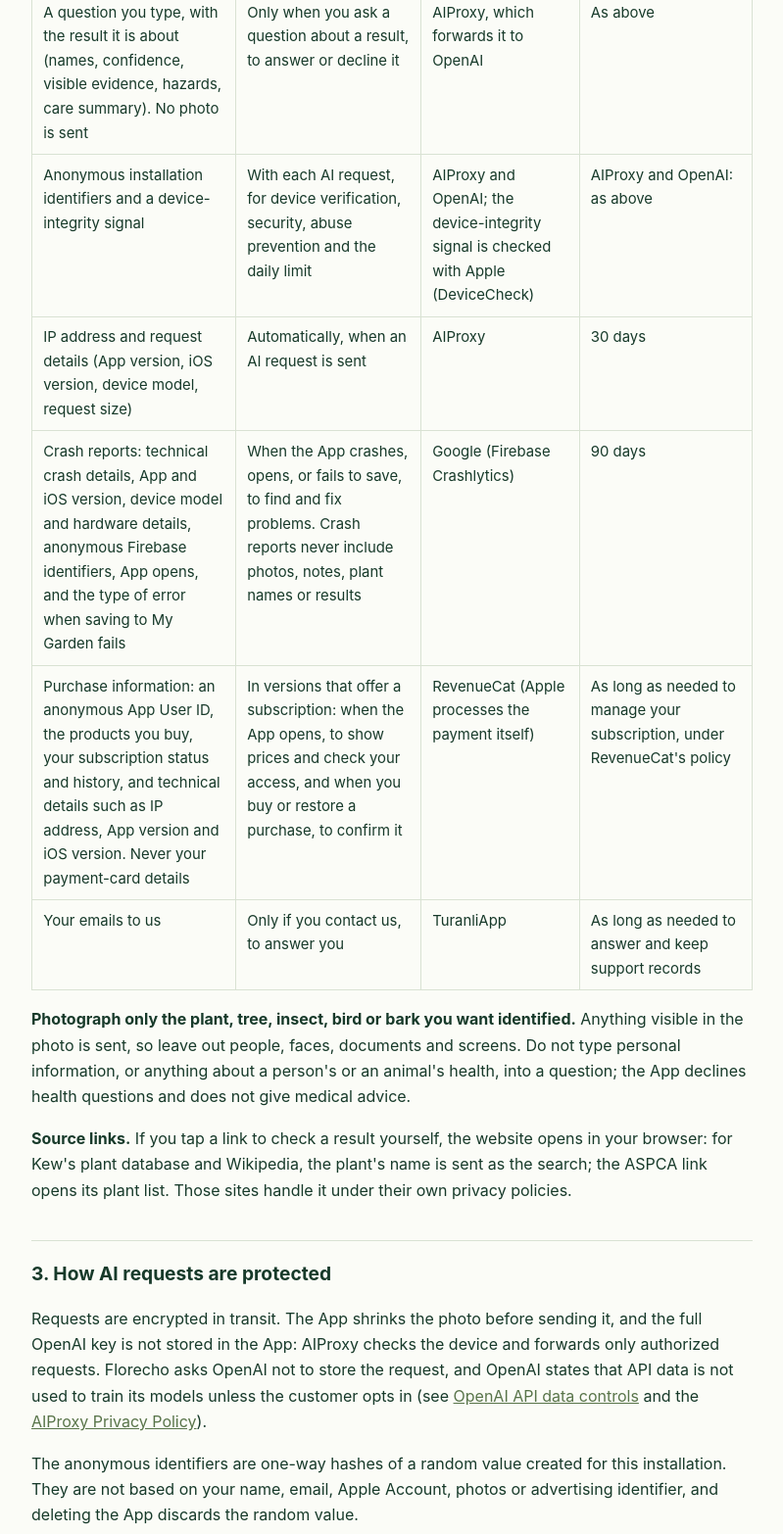
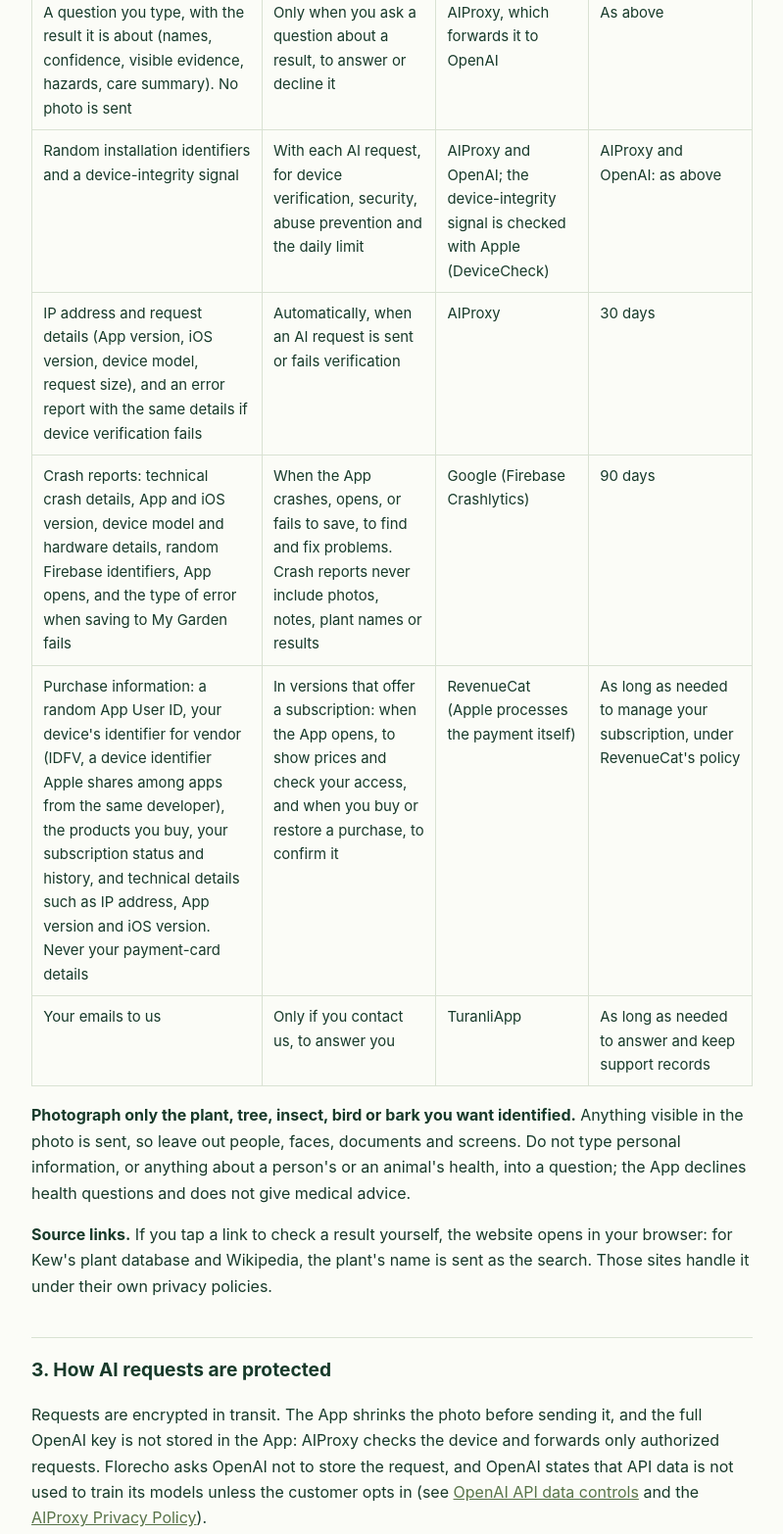
Before and after one commit to ilgiso91/turanli-privacy, a plain HTML site: page florecho.html in a window 1280 px wide. Shown: the part 900-2466 px from the top of the page at 98% size, without its empty margins (240-1039 px from the left). Drawn offline with Linux system fonts and the light colour scheme.

Commit message:
Florecho privacy policy: disclose the IDFV, pseudonymous identifiers

```diff
--- a/florecho.html
+++ b/florecho.html
@@ -29,7 +29,7 @@
 <body>
 
 <h1>Privacy Policy - Florecho</h1>
-<p class="updated">Last Updated: September 25, 2026</p>
+<p class="updated">Last Updated: October 28, 2026</p>
 
 <p>This policy explains what <strong>Florecho: Plant Identifier</strong> (the "App"), an iOS app published by TuranliApp, does with your information. It covers Florecho only; where the <a href="https://ilgiso91.github.io/turanli-privacy/">general TuranliApp Privacy Policy</a> differs, this page applies.</p>
 
@@ -45,20 +45,20 @@
 <tr><th>Information</th><th>When and why</th><th>Who receives it</th><th>Kept for</th></tr>
 <tr><td>The photo (or two photos) you choose, the scan type and the App language</td><td>Only when you start an AI scan, to identify the subject and describe what the photo shows</td><td>AIProxy, which forwards it to OpenAI</td><td>OpenAI: up to 30 days in abuse-monitoring logs. AIProxy: request metadata, and the response only when a request fails, 30 days</td></tr>
 <tr><td>A question you type, with the result it is about (names, confidence, visible evidence, hazards, care summary). No photo is sent</td><td>Only when you ask a question about a result, to answer or decline it</td><td>AIProxy, which forwards it to OpenAI</td><td>As above</td></tr>
-<tr><td>Anonymous installation identifiers and a device-integrity signal</td><td>With each AI request, for device verification, security, abuse prevention and the daily limit</td><td>AIProxy and OpenAI; the device-integrity signal is checked with Apple (DeviceCheck)</td><td>AIProxy and OpenAI: as above</td></tr>
-<tr><td>IP address and request details (App version, iOS version, device model, request size)</td><td>Automatically, when an AI request is sent</td><td>AIProxy</td><td>30 days</td></tr>
-<tr><td>Crash reports: technical crash details, App and iOS version, device model and hardware details, anonymous Firebase identifiers, App opens, and the type of error when saving to My Garden fails</td><td>When the App crashes, opens, or fails to save, to find and fix problems. Crash reports never include photos, notes, plant names or results</td><td>Google (Firebase Crashlytics)</td><td>90 days</td></tr>
-<tr><td>Purchase information: an anonymous App User ID, the products you buy, your subscription status and history, and technical details such as IP address, App version and iOS version. Never your payment-card details</td><td>In versions that offer a subscription: when the App opens, to show prices and check your access, and when you buy or restore a purchase, to confirm it</td><td>RevenueCat (Apple processes the payment itself)</td><td>As long as needed to manage your subscription, under RevenueCat's policy</td></tr>
+<tr><td>Random installation identifiers and a device-integrity signal</td><td>With each AI request, for device verification, security, abuse prevention and the daily limit</td><td>AIProxy and OpenAI; the device-integrity signal is checked with Apple (DeviceCheck)</td><td>AIProxy and OpenAI: as above</td></tr>
+<tr><td>IP address and request details (App version, iOS version, device model, request size), and an error report with the same details if device verification fails</td><td>Automatically, when an AI request is sent or fails verification</td><td>AIProxy</td><td>30 days</td></tr>
+<tr><td>Crash reports: technical crash details, App and iOS version, device model and hardware details, random Firebase identifiers, App opens, and the type of error when saving to My Garden fails</td><td>When the App crashes, opens, or fails to save, to find and fix problems. Crash reports never include photos, notes, plant names or results</td><td>Google (Firebase Crashlytics)</td><td>90 days</td></tr>
+<tr><td>Purchase information: a random App User ID, your device's identifier for vendor (IDFV, a device identifier Apple shares among apps from the same developer), the products you buy, your subscription status and history, and technical details such as IP address, App version and iOS version. Never your payment-card details</td><td>In versions that offer a subscription: when the App opens, to show prices and check your access, and when you buy or restore a purchase, to confirm it</td><td>RevenueCat (Apple processes the payment itself)</td><td>As long as needed to manage your subscription, under RevenueCat's policy</td></tr>
 <tr><td>Your emails to us</td><td>Only if you contact us, to answer you</td><td>TuranliApp</td><td>As long as needed to answer and keep support records</td></tr>
 </table>
 
 <p><strong>Photograph only the plant, tree, insect, bird or bark you want identified.</strong> Anything visible in the photo is sent, so leave out people, faces, documents and screens. Do not type personal information, or anything about a person's or an animal's health, into a question; the App declines health questions and does not give medical advice.</p>
 
-<p><strong>Source links.</strong> If you tap a link to check a result yourself, the website opens in your browser: for Kew's plant database and Wikipedia, the plant's name is sent as the search; the ASPCA link opens its plant list. Those sites handle it under their own privacy policies.</p>
+<p><strong>Source links.</strong> If you tap a link to check a result yourself, the website opens in your browser: for Kew's plant database and Wikipedia, the plant's name is sent as the search. Those sites handle it under their own privacy policies.</p>
 
 <h2>3. How AI requests are protected</h2>
 <p>Requests are encrypted in transit. The App shrinks the photo before sending it, and the full OpenAI key is not stored in the App: AIProxy checks the device and forwards only authorized requests. Florecho asks OpenAI not to store the request, and OpenAI states that API data is not used to train its models unless the customer opts in (see <a href="https://platform.openai.com/docs/models/default-usage-policies-by-endpoint">OpenAI API data controls</a> and the <a href="https://www.aiproxy.com/privacy.html">AIProxy Privacy Policy</a>).</p>
-<p>The anonymous identifiers are one-way hashes of a random value created for this installation. They are not based on your name, email, Apple Account, photos or advertising identifier, and deleting the App discards the random value.</p>
+<p>The installation identifiers are one-way hashes of a random value created for this installation. They are not based on your name, email, Apple Account, photos or advertising identifier, and deleting the App discards the random value. They are pseudonymous, not anonymous: they can tell one installation's requests apart, so we treat them, and the IDFV RevenueCat receives, as personal data.</p>
 
 <h2>4. What stays on your device</h2>
 <p>My Garden (plant photos, nicknames, notes, saved results and dates), care settings (pot, light, water need, last watering, reminder time) and App preferences are stored only on your device, protected by iOS Data Protection. They are never uploaded to us or to a provider, so we cannot restore them. Care reminders are scheduled by iOS on your device and show the plant's nickname, which may appear on your lock screen depending on your notification settings. Searching the built-in plant list sends nothing. You can delete a plant or a scan in the App; deleting the App removes everything, subject to your device backups.</p>
```
